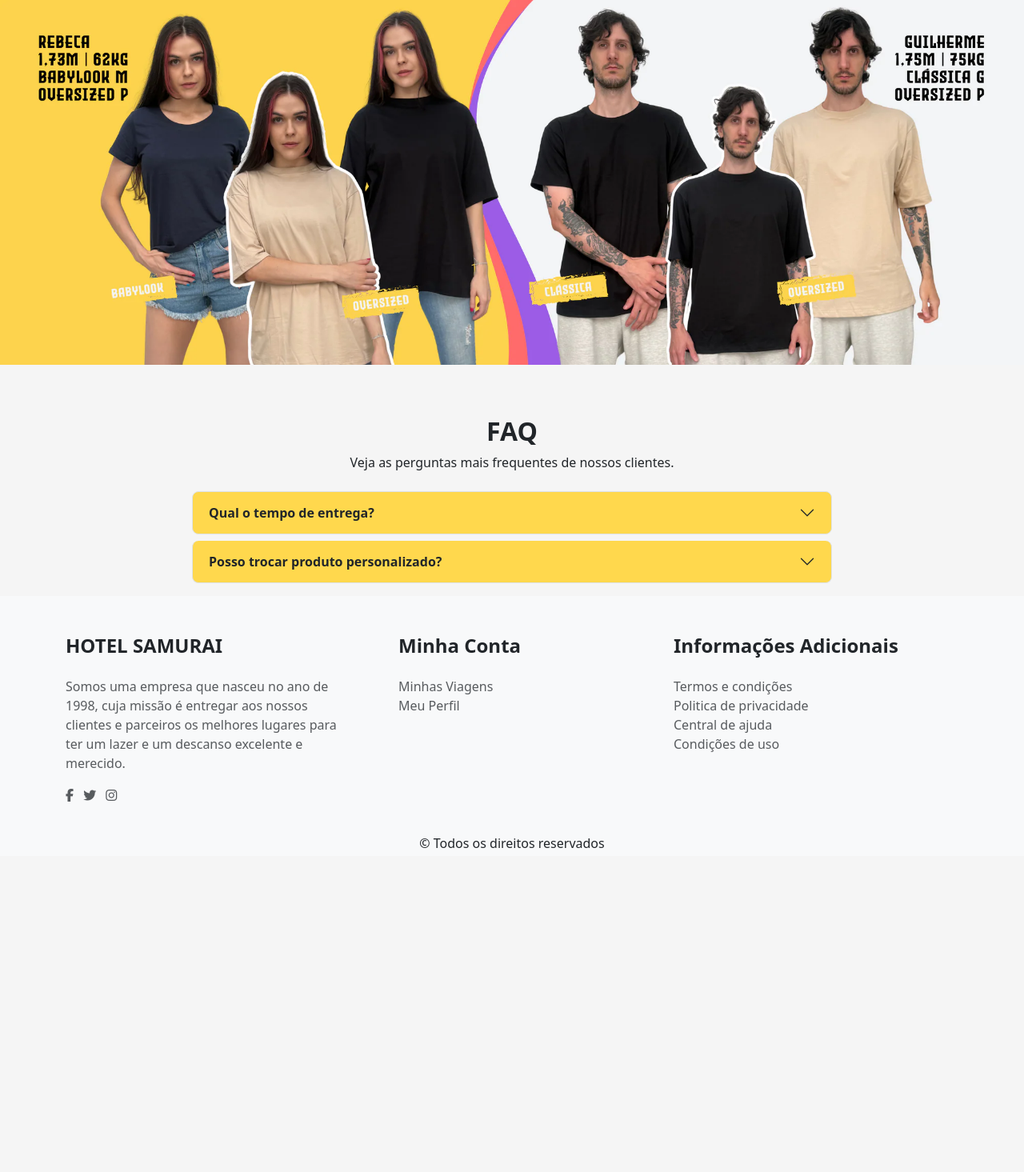
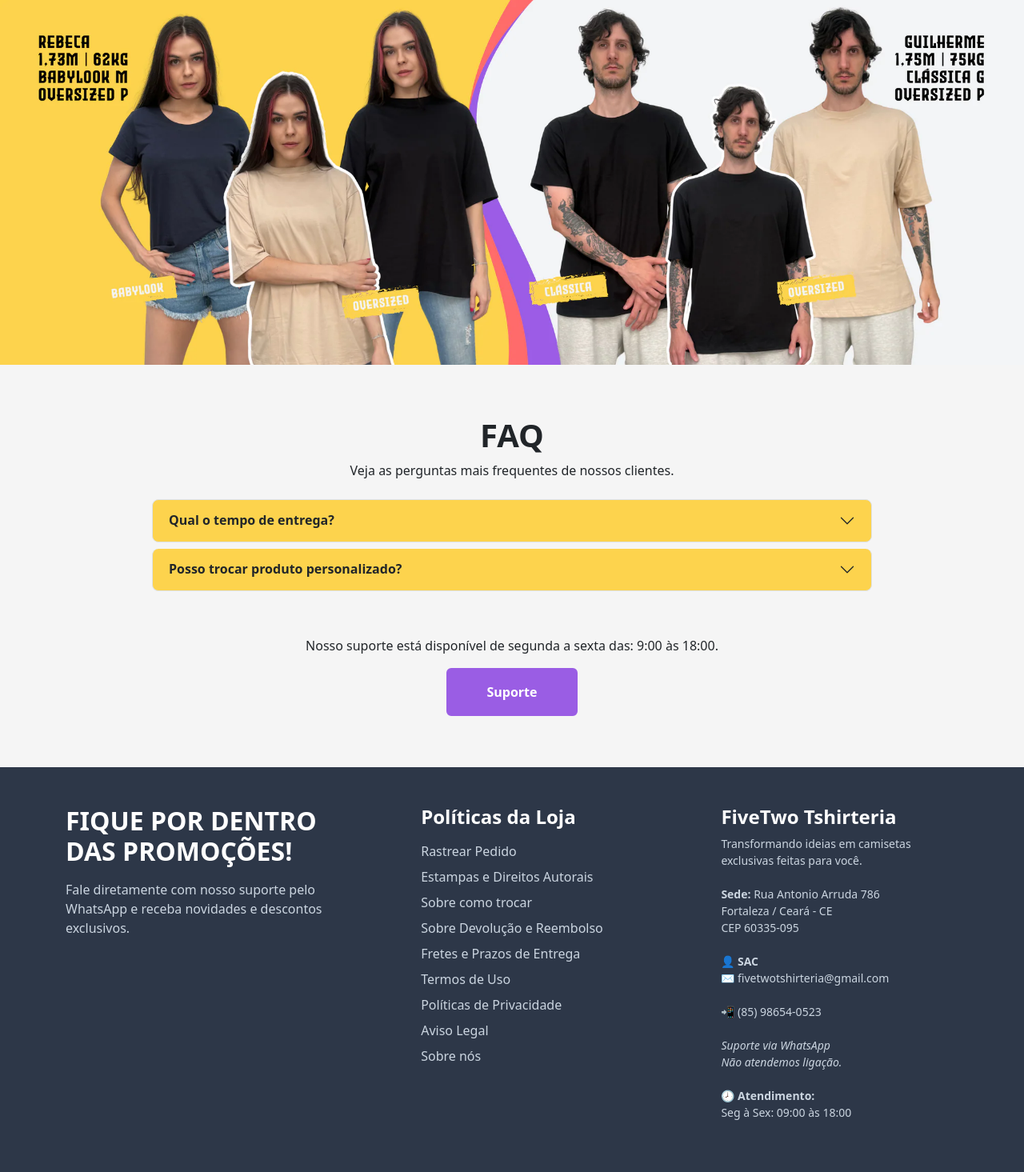
Before and after one commit to carlosnotlemos/fivetwo_django, a Django app: page / in a window 1280 px wide. Shown: the part 3300-4765 px from the top of the page at 80% size. Before the commit the page ends 4360 px from the top, so only its background shows below. Run offline with Django 5.2, Linux system fonts and the light colour scheme; some libraries are stand-ins or nearby versions.

Commit message:
Refactor and minor fixes

```diff
--- a/static/landing/assets/css/landing.css
+++ b/static/landing/assets/css/landing.css
@@ -5,11 +5,18 @@
 :root {
   --default-white: #F5F5F5;
   --orange-default: #FF7518;
-  --yellow-star: #ffa800;
+  --yellow-amber: #ffa800;
+  --yellow-golden: #fdd34d;
+  --gray-dark-soft: #2D3748;
+  --gray-white-soft: #CBD5E0;
 }
 
-html body{
+body{
   background-color: var(--default-white);
+}
+
+a {
+  text-decoration: none;
 }
 
 .bg-carousel {
@@ -19,13 +26,40 @@ html body{
 }
 
 .star-color {
-  color: var(--yellow-star);
+  color: var(--yellow-amber);
 }
 
 .bg-faq {
-  background-color: var(--orange-topbar);
+  background-color: var(--yellow-golden);
 }
 
 .bg-topbar{
   background-color: var(--default-white);
 }
+
+.bg-footer {
+  background-color: var(--gray-dark-soft);
+}
+
+.text-soft {
+  color: var(--gray-white-soft);
+}
+
+/*BOTÃO DE SUPORTE*/
+.btn-suport {
+  background-color: #9a5de4;
+  border: 2px solid #9a5de4;
+  color: #fff;
+}
+
+.btn-suport:hover {
+  border: 2px solid #9a5de4;
+  color: #9a5de4;
+}
+/* END BOTÃO */
+
+/*RETIRANDO FOCO DO BOOTSTRAP*/
+.no-focus:focus {
+  outline: none;
+  box-shadow: none;
+}
--- a/static/landing/assets/css/landing.lg.css
+++ b/static/landing/assets/css/landing.lg.css
@@ -3,4 +3,8 @@
   .carousel-items {
     overflow-x: hidden;
   }
+
+  .cardSugestionsItems{
+    max-width: 350px; height: 600px;
+  }
 }
--- a/static/landing/assets/css/landing.sm.css
+++ b/static/landing/assets/css/landing.sm.css
@@ -1,29 +1,29 @@
 @media (max-width: 768px){
   /* SCROLL DA CATEGORIAS PROMO*/
   .carousel-items .card {
-    min-width: 250px !important;
+    min-width: 250px;
   }
   .carousel-items {
     overflow-x: auto;
   }
 
   /* CARDSUGESTIONS */
-  #cardSugestions ul li {
-    height: 310px !important;
+  .cardSugestions {
+    height: 310px;
   }
 
   /* BOTÕES DE CAROUSELSUGESTIONS */
   .carousel-indicators [data-bs-target] {
-    width: 10px !important;
-    height: 10px !important;
-    border-radius: 50% !important;
-    background-color: transparent !important;
-    border: 1px solid #000 !important;
-    opacity: 0.7 !important;
+    width: 10px;
+    height: 10px;
+    border-radius: 50%;
+    background-color: transparent;
+    border: 1px solid #000;
+    opacity: 0.7;
   }
 
   .carousel-indicators .active {
-    background-color: #000 !important;
+    background-color: #000;
   }
 
   /* TOPBARCAROUSEL*/
--- a/templates/base.html
+++ b/templates/base.html
@@ -5,9 +5,9 @@
     <meta name="viewport" content="width=device-width, initial-scale=1">
     <title>{% block title %}FiveTwo{% endblock title %}</title>
     {% load static %}
-    <link rel="stylesheet" href="{% static 'landing/assets/css/landing.css' %}">
     <script type="module" src="{% static 'landing/js/landing.js' %}"></script>
     <link href="https://cdn.jsdelivr.net/npm/bootstrap@5.3.7/dist/css/bootstrap.min.css" rel="stylesheet" integrity="sha384-LN+7fdVzj6u52u30Kp6M/trliBMCMKTyK833zpbD+pXdCLuTusPj697FH4R/5mcr" crossorigin="anonymous">
+    <link rel="stylesheet" href="{% static 'landing/assets/css/landing.css' %}">
     <script src="https://kit.fontawesome.com/19f637e07e.js" crossorigin="anonymous"></script>
   </head>
 
@@ -375,22 +375,22 @@
         <!--CARDS DA CHAMADA DE AÇÃO-->
         <div class="container-fluid pb-5" id="cardSugestions">
           <ul class="list-unstyled row gy-4 text-center justify-content-center">
-            <li class="col-6 col-lg-3" style="max-width: 350px; height: 600px;">
+            <li class="col-6 col-lg-3 cardSugestionsItems">
               <img src="https://media4.giphy.com/media/v1.Y2lkPTc5MGI3NjExYmFoN2VkcnBqcjJsdzgxemcwemNzZHJ4dGR2YXE3NWR1c2N5b294MyZlcD12MV9pbnRlcm5hbF9naWZfYnlfaWQmY3Q9Zw/3fc52GuMe4IYGKHkPz/giphy.gif"
                     alt="teste teste"
                     class="rounded object-fit-cover w-100 h-100 ">
             </li>
-            <li class="col-6 col-lg-3" style="max-width: 350px; height: 600px;">
+            <li class="col-6 col-lg-3 cardSugestionsItems">
               <img src="https://media4.giphy.com/media/v1.Y2lkPTc5MGI3NjExYmFoN2VkcnBqcjJsdzgxemcwemNzZHJ4dGR2YXE3NWR1c2N5b294MyZlcD12MV9pbnRlcm5hbF9naWZfYnlfaWQmY3Q9Zw/3fc52GuMe4IYGKHkPz/giphy.gif"
                     alt="teste teste"
                     class="rounded object-fit-cover w-100 h-100">
             </li>
-            <li class="col-6 col-lg-3" style="max-width: 350px; height: 600px;">
+            <li class="col-6 col-lg-3 cardSugestionsItems">
               <img src="https://media4.giphy.com/media/v1.Y2lkPTc5MGI3NjExYmFoN2VkcnBqcjJsdzgxemcwemNzZHJ4dGR2YXE3NWR1c2N5b294MyZlcD12MV9pbnRlcm5hbF9naWZfYnlfaWQmY3Q9Zw/3fc52GuMe4IYGKHkPz/giphy.gif"
                     alt="teste teste"
                     class="rounded object-fit-cover w-100 h-100">
             </li>
-            <li class="col-6 col-lg-3" style="max-width: 350px; height: 600px;">
+            <li class="col-6 col-lg-3 cardSugestionsItems">
               <img src="https://media4.giphy.com/media/v1.Y2lkPTc5MGI3NjExYmFoN2VkcnBqcjJsdzgxemcwemNzZHJ4dGR2YXE3NWR1c2N5b294MyZlcD12MV9pbnRlcm5hbF9naWZfYnlfaWQmY3Q9Zw/3fc52GuMe4IYGKHkPz/giphy.gif"
                     alt="teste teste"
                     class="rounded object-fit-cover w-100 h-100">
@@ -609,16 +609,16 @@
 
       <!--FAQ-->
       <section class="faq container my-3">
-        <h2 class="text-center mb-2 fw-bold">FAQ</h2>
+        <h1 class="text-center mb-2 fw-bold">FAQ</h1>
         <p class="text-center mb-4">Veja as perguntas mais frequentes de nossos clientes.</p>
 
-        <!-- Container mais estreito -->
-        <div class="accordion-wrapper" style="max-width: 800px; margin: 0 auto;">
+        <!-- ITENS DO FAQ -->
+        <div class="accordion-wrapper" style="max-width: 900px; margin: 0 auto;">
           <div class="accordion" id="faqAccordion">
             <!-- Item 1 -->
-            <div class="accordion-item mb-2 rounded-3" style="background-color: #FFD84D;">
+            <div class="accordion-item mb-2 rounded-3 bg-faq">
               <h2 class="accordion-header" id="headingOne">
-                <button class="accordion-button collapsed bg-transparent fw-bold" type="button"
+                <button class="accordion-button collapsed bg-transparent fw-bold no-focus" type="button"
                         data-bs-toggle="collapse" data-bs-target="#collapseOne" aria-expanded="false"
                         aria-controls="collapseOne">
                   Qual o tempo de entrega?
@@ -633,9 +633,9 @@
             </div>
 
             <!-- Item 2 -->
-            <div class="accordion-item mb-2 rounded-3" style="background-color: #FFD84D;">
+            <div class="accordion-item mb-2 rounded-3 bg-faq">
               <h2 class="accordion-header" id="headingTwo">
-                <button class="accordion-button collapsed bg-transparent fw-bold" type="button"
+                <button class="accordion-button collapsed bg-transparent fw-bold no-focus" type="button"
                         data-bs-toggle="collapse" data-bs-target="#collapseTwo" aria-expanded="false"
                         aria-controls="collapseTwo">
                   Posso trocar produto personalizado?
@@ -650,64 +650,67 @@
             </div>
           </div>
         </div>
+
+        <div class="py-5 d-flex flex-column align-items-center">
+          <p class="text-center">Nosso suporte está disponível de segunda a sexta das: 9:00 às 18:00.</p>
+          <a href="#" class="btn btn-suport py-3 px-5 fw-bold">Suporte</a>
+        </div>
       </section>
     </main>
 
     <!--Ajeitar depois esse footer-->
-    <footer class="w-100 bg-light">
-      <div class="container pt-5 pt-lg-5 pb-lg-3">
+    <footer class="bg-footer text-white">
+      <div class="container py-5">
+        <!-- Newsletter -->
         <div class="row">
-          <div class="col-12 col-md-3 col-lg-4 mb-3 mb-md-0 mb-lg-0">
-            <h4 class="fs-4 fw-bold text-uppercase mb-2 mb-md-4 mb-lg-4">Hotel Samurai</h4>
-            <p class="text-muted">
-              Somos uma empresa que nasceu no ano de 1998, cuja missão é entregar
-              aos nossos clientes e parceiros os melhores lugares para ter um lazer e um
-              descanso excelente e merecido.
-            </p>
-            <p>
-              <a href="" title="facebook" class="text-decoration-none text-muted me-1 me-md-1 me-lg-2">
-                <i class="fa fa-facebook" aria-hidden="true"></i>
-              </a>
-              <a href="" title="twitter" class="text-decoration-none text-muted me-1 me-md-1 me-lg-2">
-                <i class="fa fa-twitter" aria-hidden="true"></i>
-              </a>
-              <a href="" title="instagram" class="text-decoration-none text-muted me-1 me-md-1 me-lg-2">
-                <i class="fa fa-instagram" aria-hidden="true"></i>
-              </a>
+          <div class="col-md-4">
+            <h2 class="fw-bold text-uppercase mb-3">Fique por dentro das promoções!</h2>
+            <p class="mb-4 text-soft">
+              Fale diretamente com nosso suporte pelo WhatsApp e receba novidades e descontos exclusivos.
             </p>
           </div>
-          <div class="col-12 col-md-3 col-lg-4 pe-lg-0 ps-lg-5 mb-3 mb-md-0 mb-lg-0">
-            <h4 class="fs-4 fw-bold mb-2 mb-md-4 mb-lg-4">Minha Conta</h4>
-            <p class="mb-0">
-              <a href="" class="text-decoration-none text-muted">Minhas Viagens</a>
-            </p>
-            <p class="mb-0">
-              <a href="" class="text-decoration-none text-muted">Meu Perfil</a>
-            </p>
+
+          <!-- Menu de Políticas -->
+          <div class="col-md-4 d-flex justify-content-center">
+            <div>
+              <h4 class="fw-bold mb-3">Políticas da Loja</h4>
+              <ul class="list-unstyled d-flex flex-column gap-2">
+                <li><a href="/suporte/rastreio" class="text-soft">Rastrear Pedido</a></li>
+                <li><a href="/suporte/estampas-e-direitos-autorais" class="text-soft">Estampas e Direitos Autorais</a></li>
+                <li><a href="/suporte/quero-trocar" class="text-soft">Sobre como trocar</a></li>
+                <li><a href="/policies/refund-policy" class="text-soft">Sobre Devolução e Reembolso</a></li>
+                <li><a href="/policies/shipping-policy" class="text-soft">Fretes e Prazos de Entrega</a></li>
+                <li><a href="/policies/terms-of-service" class="text-soft">Termos de Uso</a></li>
+                <li><a href="/policies/privacy-policy" class="text-soft">Políticas de Privacidade</a></li>
+                <li><a href="/policies/legal-notice" class="text-soft">Aviso Legal</a></li>
+                <li><a href="/policies/contact-information" class="text-soft">Sobre nós</a></li>
+              </ul>
+            </div>
           </div>
-          <div class="col-12 col-md-3 col-lg-4 mb-3 mb-md-0 mb-lg-0">
-            <h4 class="fs-4 fw-bold mb-2 mb-md-4 mb-lg-4">Informações Adicionais</h4>
-            <p class="mb-0">
-              <a href="" class="text-decoration-none text-muted">Termos e condições</a>
-            </p>
-            <p class="mb-0">
-              <a href="" class="text-decoration-none text-muted">Politica de privacidade</a>
-            </p>
-            <p class="mb-0">
-              <a href="" class="text-decoration-none text-muted">Central de ajuda</a>
-            </p>
-            <p class="mb-0">
-              <a href="" class="text-decoration-none text-muted">Condições de uso</a>
-            </p>
+
+          <!-- Informações da empresa -->
+          <div class="col-md-4 small d-flex justify-content-center">
+            <div>
+              <h4 class="fw-bold">FiveTwo Tshirteria</h4>
+              <p class="text-soft">
+                Transformando ideias em camisetas<br> exclusivas feitas para você.<br><br>
+                <strong>Sede:</strong> Rua Antonio Arruda 786<br>
+                Fortaleza / Ceará - CE<br>
+                CEP 60335-095<br><br>
+
+                👤 <strong>SAC</strong><br>
+                ✉️ fivetwotshirteria@gmail.com<br><br>
+                📲 <a href="https://wa.me/85986540523" target="_blank" class="text-soft">(85) 98654-0523</a><br><br>
+                <em>Suporte via WhatsApp<br>Não atendemos ligação.</em><br><br>
+                🕗 <strong>Atendimento:</strong><br>
+                Seg à Sex: 09:00 às 18:00
+              </p>
+            </div>
           </div>
         </div>
       </div>
-      <div class="w-100 bg-color-orange d-flex justify-content-center align-items-center">
-        <p class="mb-0 pt-1 pb-1">
-          &copy; Todos os direitos reservados
-        </p>
-      </div>
     </footer>
+
 
     <!--ABAIXO UM MODAL PARA MOBILE COM FULLSCREEN-->
     <div class="modal fade" id="menuModal" tabindex="-1" aria-labelledby="menuModalLabel" aria-hidden="true">
```
